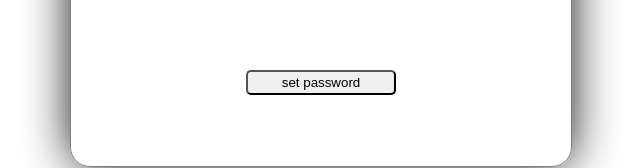
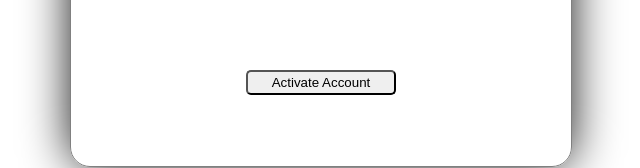
Before and after one commit to nandhamk98/url-shortner-frontend, a React (Create React App) app: page /activation-page/1 in a window 1280 px wide. Shown: the part 384-552 px from the top of the page, without its empty margins (319-959 px from the left). Built offline with nearby package versions, Linux system fonts and the light colour scheme.

Commit message:
updated button text in activation page

```diff
--- a/src/Components/User/ActivationLinkPage.js
+++ b/src/Components/User/ActivationLinkPage.js
@@ -33,7 +33,7 @@ export function ActivationLinkPage() {
               activateAccount(data);
             }}
           >
-            set password
+            Activate Account
           </button>
         </div>
       </div>
```
